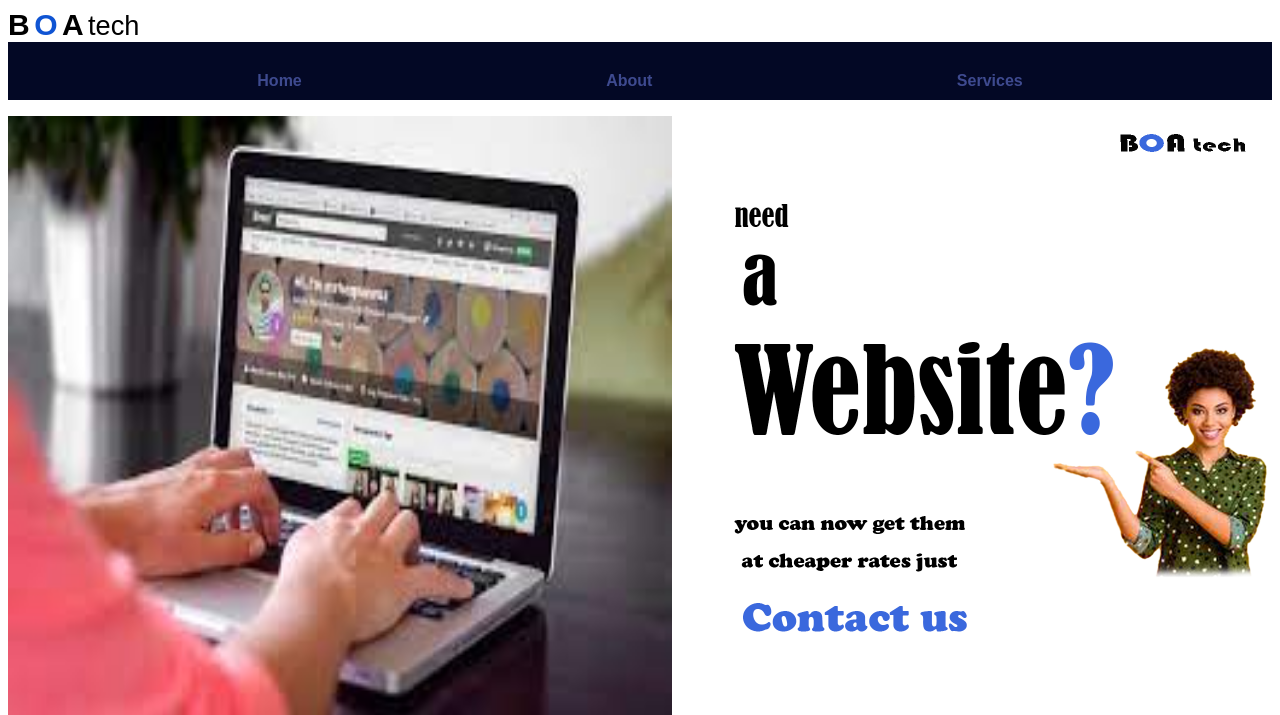
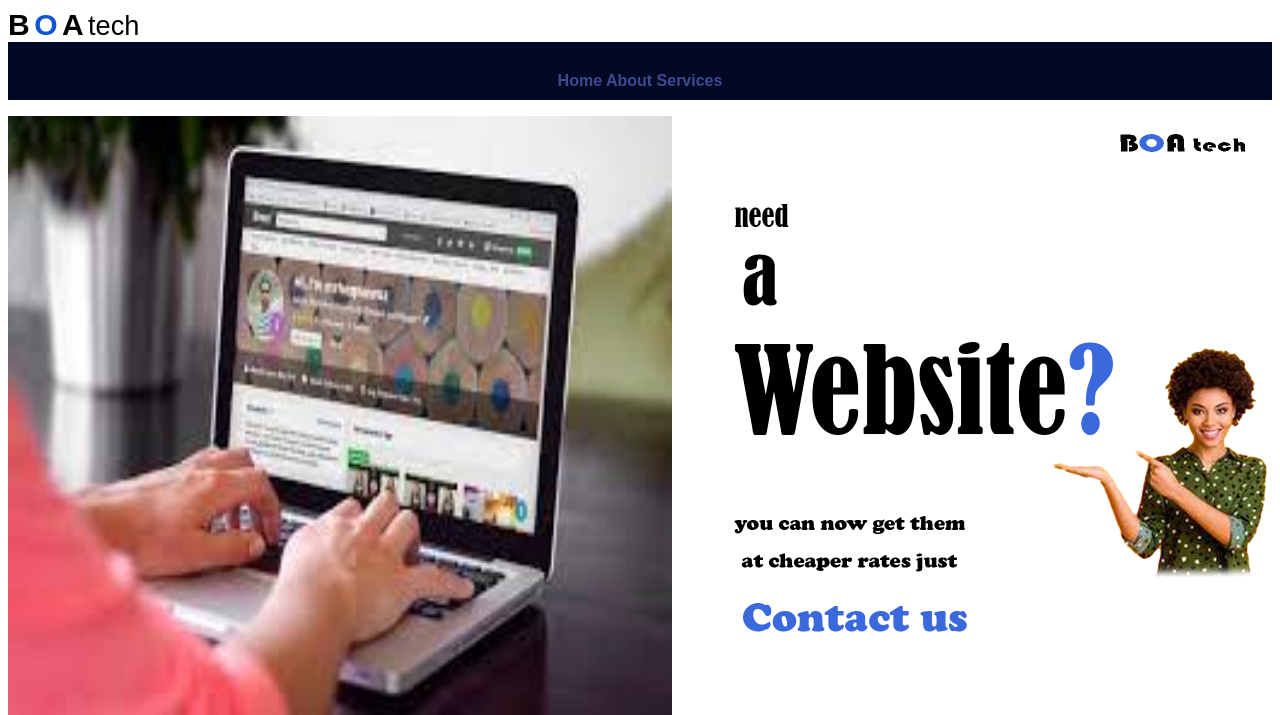
Before and after one commit to barnabas-agbulu/boaTech, a PHP site: page /home.html in a window 1280 px wide. Shown: the top 715 px of the page. Run offline with PHP 8.4, Linux system fonts and the light colour scheme.

Commit message:
Update home.css

```diff
--- a/home.css
+++ b/home.css
@@ -32,7 +32,7 @@ width: 100%;
 
 
 }
-.header a{
+.links{
     padding: 150px;
 
 }
```
